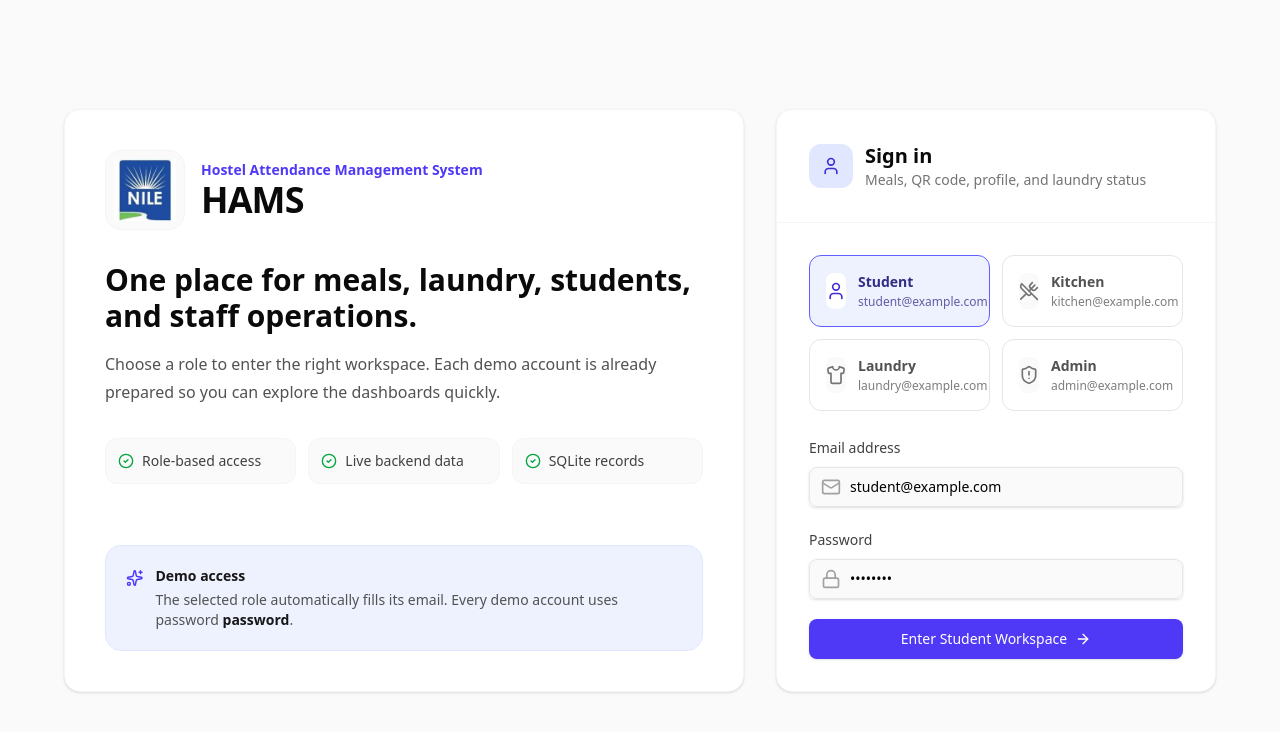
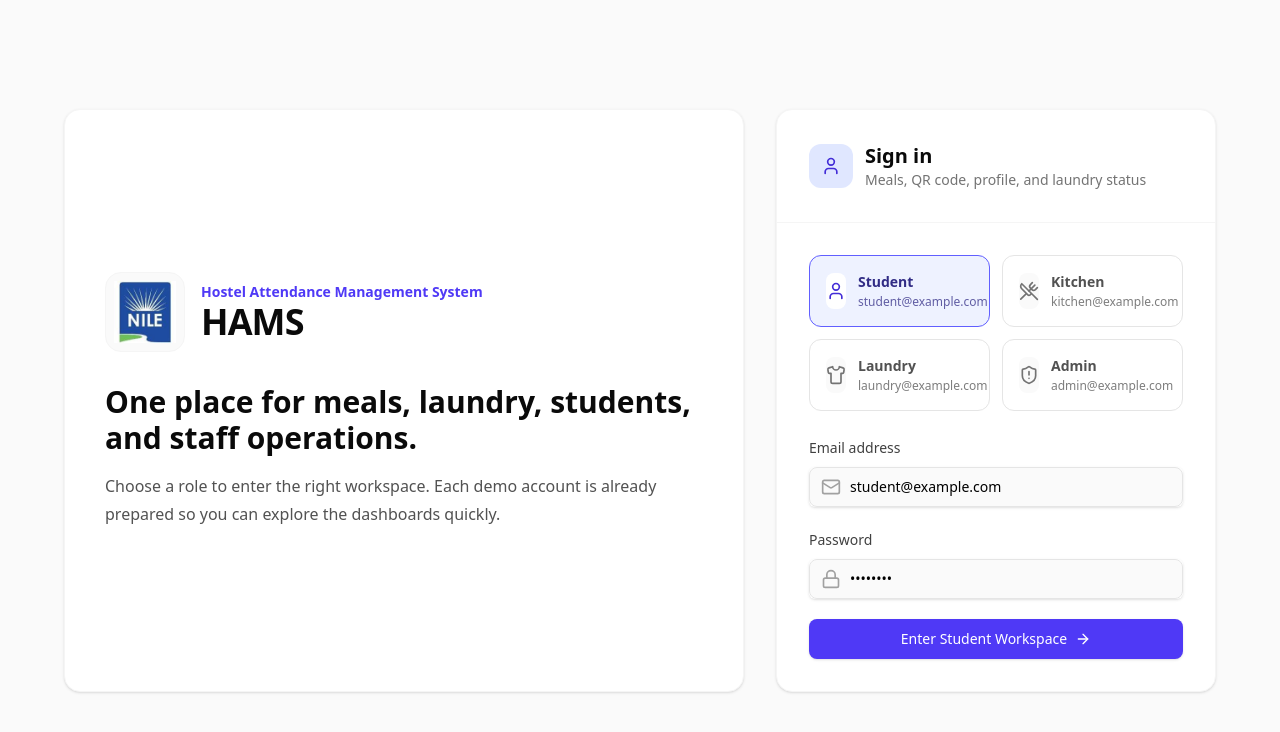
Before and after one commit to Eddiebot-creator/hams-fullstack, a React (Vite) app: page /login in a window 1280 px wide. Shown: the top 732 px of the page. Built offline with nearby package versions, Linux system fonts and the light colour scheme; no server answers.

Commit message:
Remove login feature callouts

```diff
--- a/src/pages/Login.tsx
+++ b/src/pages/Login.tsx
@@ -4,7 +4,7 @@ import { motion } from "motion/react";
 import { Button } from "@/src/components/ui/button";
 import { Input } from "@/src/components/ui/input";
 import { Label } from "@/src/components/ui/label";
-import { ArrowRight, CheckCircle2, Lock, Mail, ShieldAlert, Shirt, Sparkles, User, UtensilsCrossed } from "lucide-react";
+import { ArrowRight, Lock, Mail, ShieldAlert, Shirt, User, UtensilsCrossed } from "lucide-react";
 import { api, type Role } from "@/src/lib/api";
 
 const roleOptions: Array<{
@@ -60,7 +60,7 @@ export default function Login() {
           animate={{ opacity: 1, y: 0 }}
           className="bg-white border border-neutral-100 rounded-2xl shadow-sm overflow-hidden"
         >
-          <div className="p-6 sm:p-8 lg:p-10 h-full flex flex-col justify-between gap-10">
+          <div className="p-6 sm:p-8 lg:p-10 h-full flex flex-col justify-center gap-10">
             <div className="space-y-8">
               <div className="flex items-center gap-4">
                 <div className="w-20 h-20 rounded-2xl bg-neutral-50 border border-neutral-100 flex items-center justify-center overflow-hidden">
@@ -77,31 +77,6 @@ export default function Login() {
                 <p className="text-base text-neutral-600 leading-7">
                   Choose a role to enter the right workspace. Each demo account is already prepared so you can explore the dashboards quickly.
                 </p>
-              </div>
-
-              <div className="grid grid-cols-1 sm:grid-cols-3 gap-3">
-                {[
-                  "Role-based access",
-                  "Live backend data",
-                  "SQLite records",
-                ].map((item) => (
-                  <div key={item} className="flex items-center gap-2 rounded-xl border border-neutral-100 bg-neutral-50 px-3 py-3 text-sm font-medium text-neutral-700">
-                    <CheckCircle2 className="w-4 h-4 text-green-600" />
-                    {item}
-                  </div>
-                ))}
-              </div>
-            </div>
-
-            <div className="rounded-2xl border border-indigo-100 bg-indigo-50 p-5">
-              <div className="flex items-start gap-3">
-                <Sparkles className="w-5 h-5 text-indigo-600 mt-0.5" />
-                <div>
-                  <p className="text-sm font-semibold text-neutral-900">Demo access</p>
-                  <p className="text-sm text-neutral-600 mt-1">
-                    The selected role automatically fills its email. Every demo account uses password <span className="font-semibold text-neutral-900">password</span>.
-                  </p>
-                </div>
               </div>
             </div>
           </div>
```
